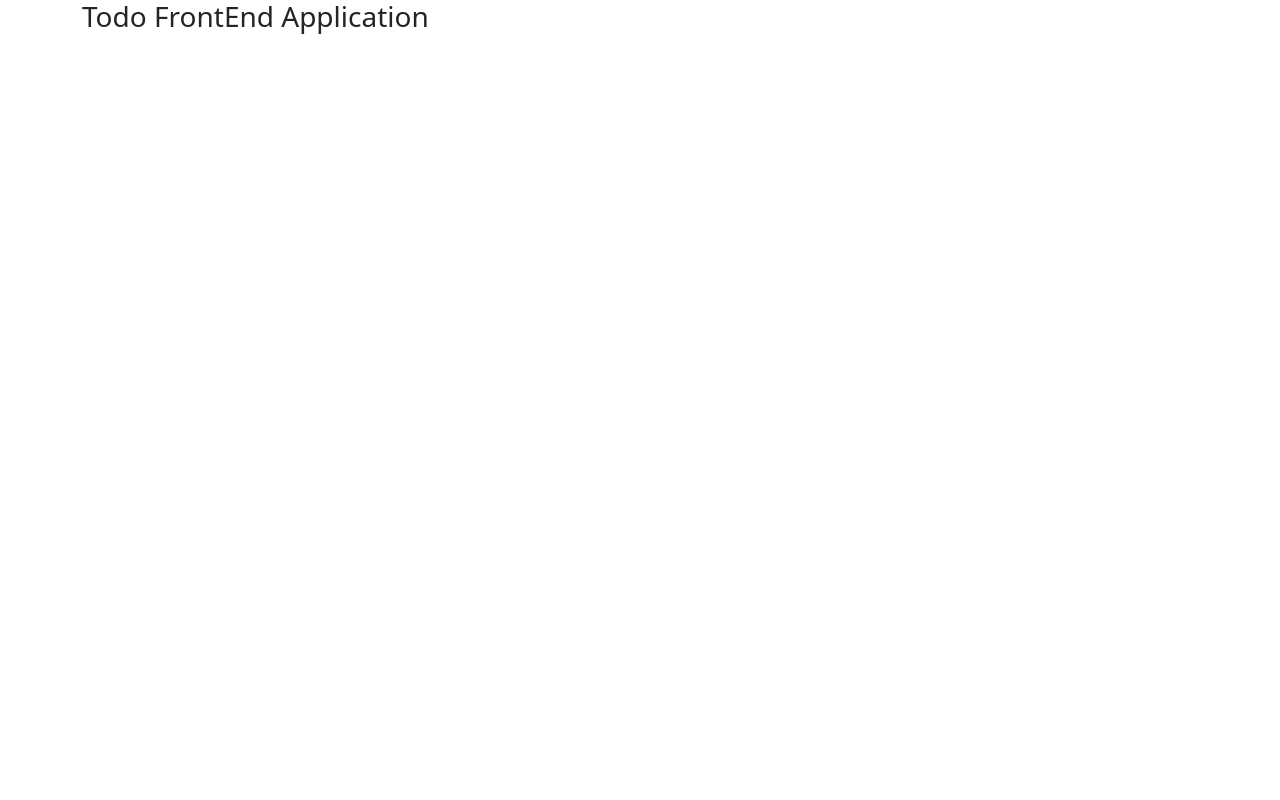
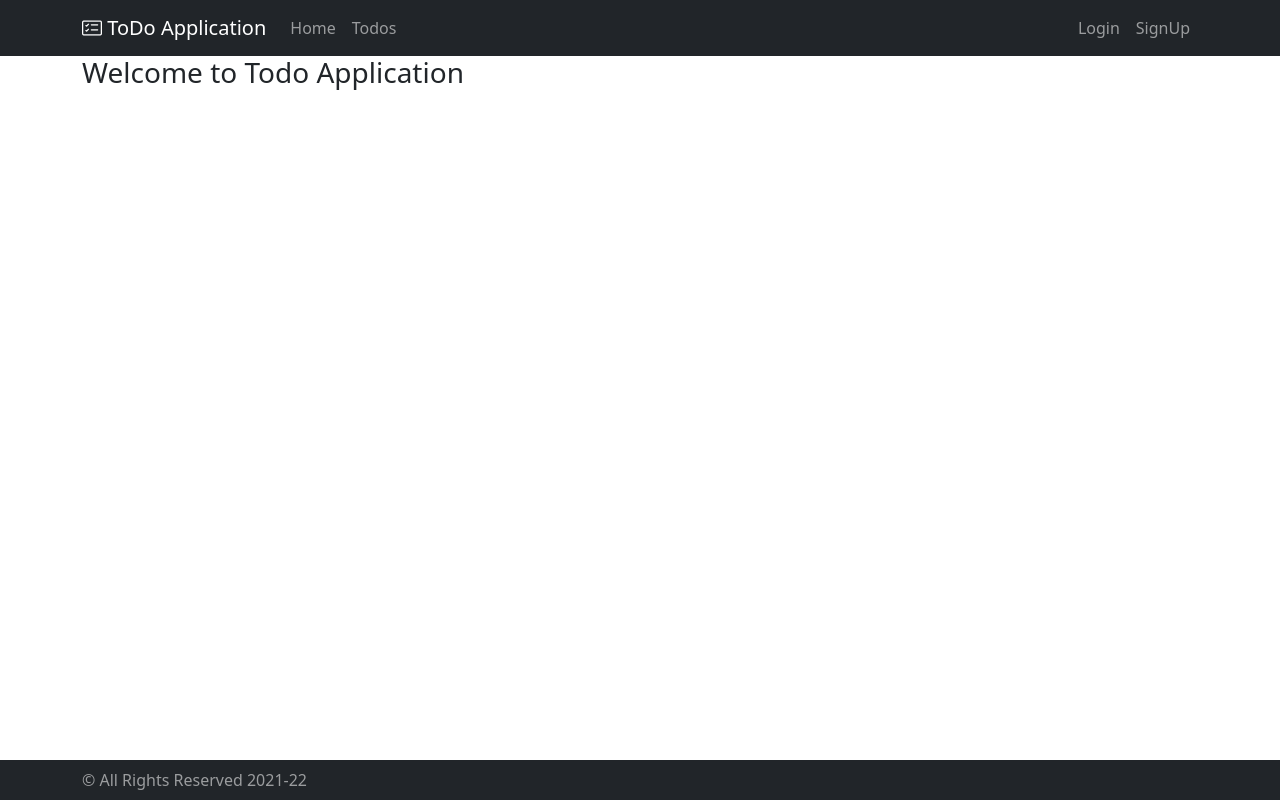
Before and after one commit to dineshb1710/todo-fullstack-app, an Angular app in the folder todo-frontend/: page / in a window 1280 px wide. Built offline with nearby package versions, Linux system fonts and the light colour scheme.

Commit message:
Step 3 : Added Header and Footer

```diff
--- a/todo-frontend/angular.json
+++ b/todo-frontend/angular.json
@@ -25,7 +25,8 @@
             ],
             "styles": [
               "src/styles.css",
-              "./node_modules/bootstrap/dist/css/bootstrap.min.css"
+              "./node_modules/bootstrap/dist/css/bootstrap.min.css",
+              "./node_modules/bootstrap-icons/font/bootstrap-icons.css"
             ],
             "scripts": [
               "./node_modules/jquery/dist/jquery.min.js"
--- a/todo-frontend/src/app/app.component.html
+++ b/todo-frontend/src/app/app.component.html
@@ -1,3 +1,5 @@
+<app-header></app-header>
 <div class="container">
-    <h3>Todo FrontEnd Application</h3>
+    <h3>Welcome to Todo Application</h3>
 </div>
+<app-footer></app-footer>
--- a/todo-frontend/src/app/app.module.ts
+++ b/todo-frontend/src/app/app.module.ts
@@ -2,10 +2,14 @@ import { NgModule } from '@angular/core';
 import { BrowserModule } from '@angular/platform-browser';
 
 import { AppComponent } from './app.component';
+import { HeaderComponent } from './header/header.component';
+import { FooterComponent } from './footer/footer.component';
 
 @NgModule({
   declarations: [
-    AppComponent
+    AppComponent,
+    HeaderComponent,
+    FooterComponent
   ],
   imports: [
     BrowserModule
--- /dev/null
+++ b/todo-frontend/src/app/footer/footer.component.css
@@ -0,0 +1,8 @@
+.footer-text {
+    display: flex;
+    flex-wrap: wrap;
+    padding-left: 0;
+    margin-bottom: 0;
+    list-style: none;
+    color: rgba(255,255,255,.55);
+}
--- /dev/null
+++ b/todo-frontend/src/app/footer/footer.component.html
@@ -0,0 +1,7 @@
+<footer>
+    <nav class="navbar fixed-bottom navbar-dark bg-dark">
+        <div class="container">
+            <span class="footer-text">&copy; All Rights Reserved 2021-22</span>
+        </div>
+    </nav>
+</footer>
--- /dev/null
+++ b/todo-frontend/src/app/footer/footer.component.ts
@@ -0,0 +1,15 @@
+import { Component, OnInit } from '@angular/core';
+
+@Component({
+  selector: 'app-footer',
+  templateUrl: './footer.component.html',
+  styleUrls: ['./footer.component.css']
+})
+export class FooterComponent implements OnInit {
+
+  constructor() { }
+
+  ngOnInit(): void {
+  }
+
+}
--- /dev/null
+++ b/todo-frontend/src/app/header/header.component.html
@@ -0,0 +1,21 @@
+<!-- Header -->
+<header>
+    <!-- Navigation Bar -->
+    <nav class="navbar navbar-expand-md navbar-dark bg-dark">
+        <div class="container">
+            <div>
+                <a href="#" class="navbar-brand">
+                    <i class="bi bi-card-checklist"></i>&nbsp;ToDo Application
+                </a>
+            </div>
+            <ul class="navbar-nav">
+                <li><a href="#" class="nav-link">Home</a></li>
+                <li><a href="#" class="nav-link">Todos</a></li>
+            </ul>
+            <ul class="navbar-nav navbar-collapse justify-content-end">
+                <li><a href="#" class="nav-link">Login</a></li>
+                <li><a href="#" class="nav-link">SignUp</a></li>
+            </ul>
+        </div>
+    </nav>
+</header>
--- /dev/null
+++ b/todo-frontend/src/app/header/header.component.ts
@@ -0,0 +1,15 @@
+import { Component, OnInit } from '@angular/core';
+
+@Component({
+  selector: 'app-header',
+  templateUrl: './header.component.html',
+  styleUrls: ['./header.component.css']
+})
+export class HeaderComponent implements OnInit {
+
+  constructor() { }
+
+  ngOnInit(): void {
+  }
+
+}
```
Also changed, not shown: todo-frontend/src/app/header/header.component.css (added), 2 other files (tests, documents, lock files or other folders).
